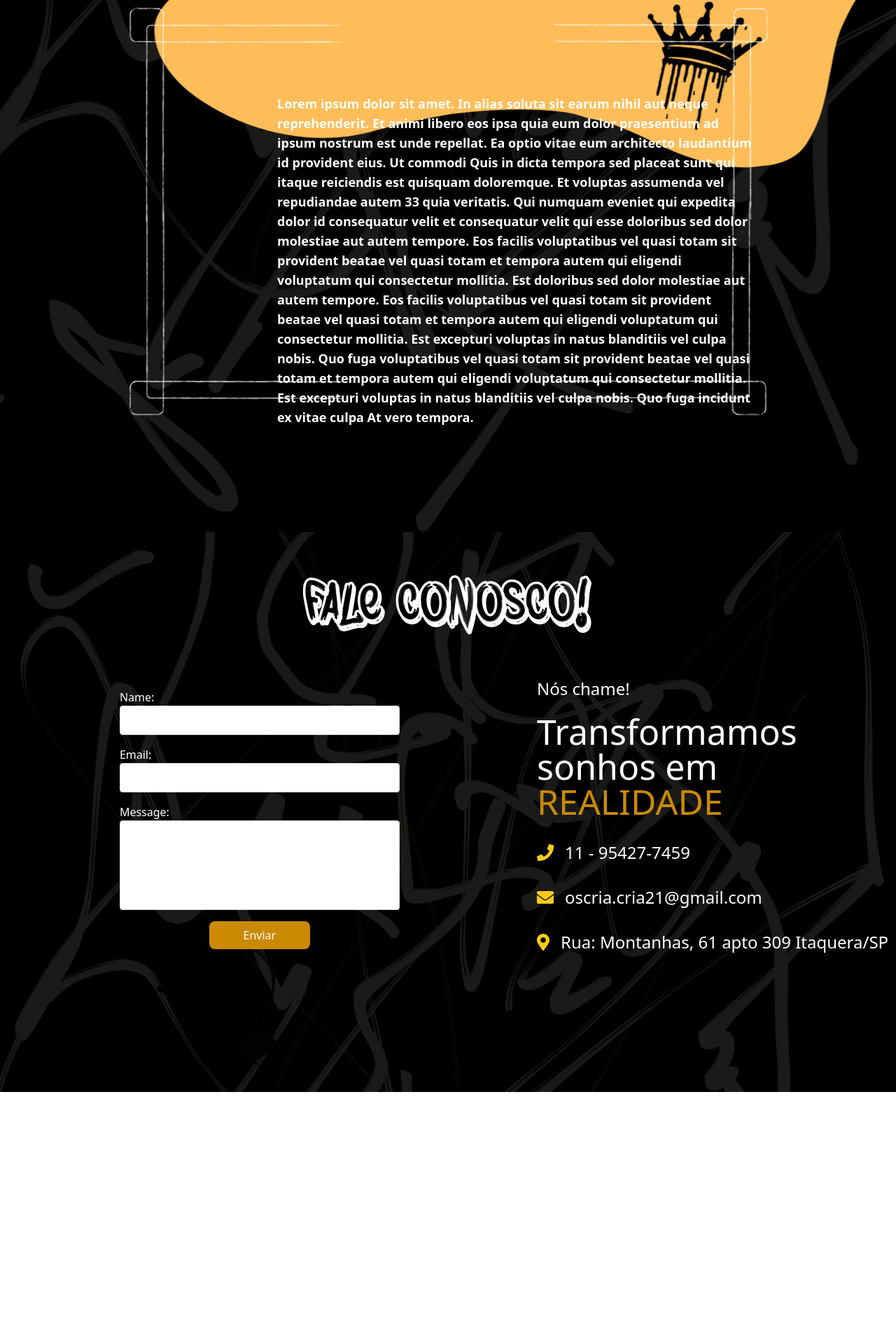
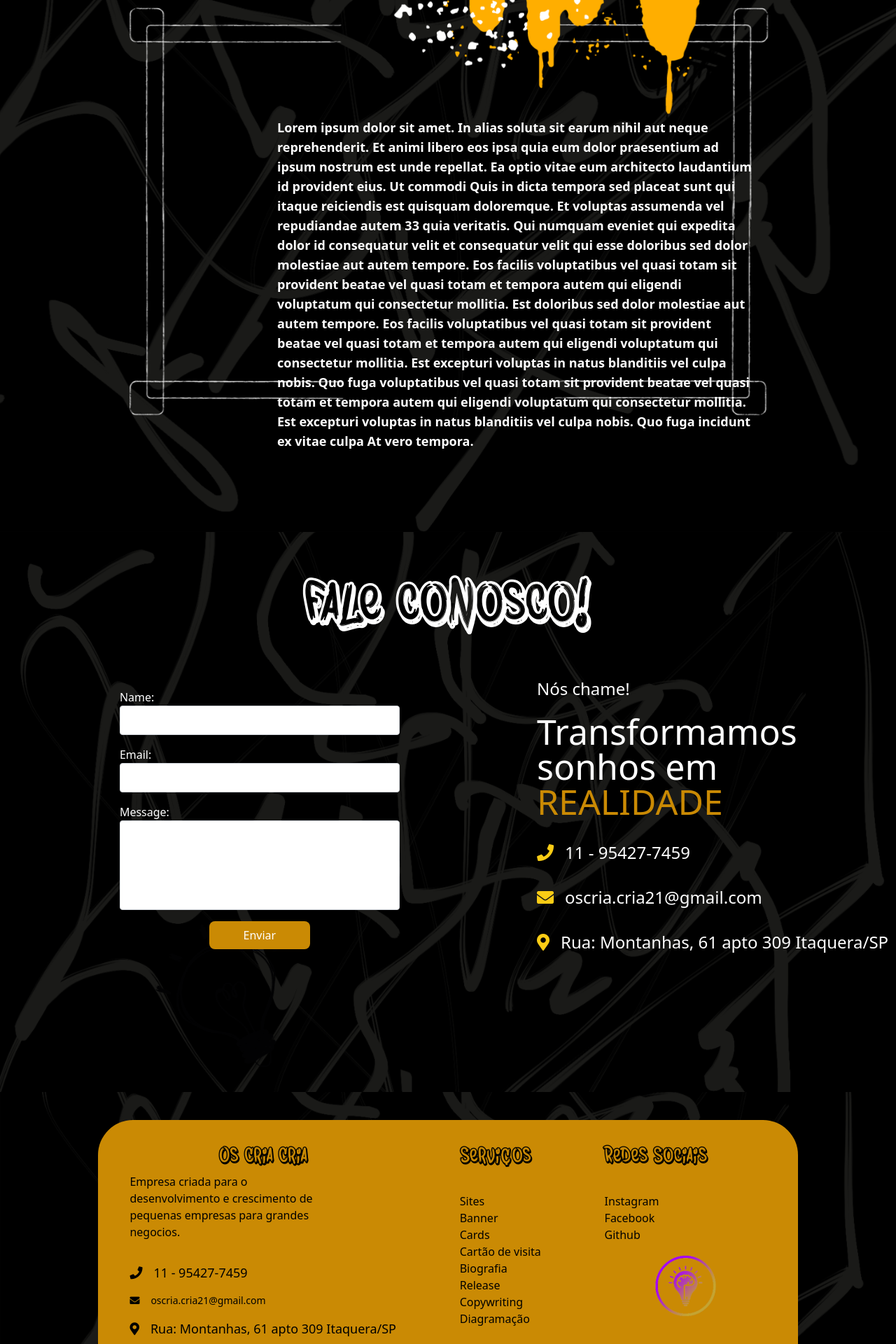
Before and after one commit to Antonio-Jr28/os-cria-cria, a React (Vite) app: page / in a window 1280 px wide. Shown: the part 1628-3548 px from the top of the page at 70% size. Before the commit the page ends 3188 px from the top, so only its background shows below. Built offline with nearby package versions, Linux system fonts and the light colour scheme.

Commit message:
finalizando footer

```diff
--- a/src/App.tsx
+++ b/src/App.tsx
@@ -6,6 +6,7 @@ import BackgroundTwo from '../src/assets/banners/banner-2.png'
 import BackgoundTree from '../src/assets/banners/banner-3.png'
 import { ServicesSection } from './components/services/section-services.component'
 import { ContactUs } from './components/contact-us/contact-us-form.component'
+import { Footer } from './components/footer/footer.component'
 
 export const App = () => {
   const images = [Background, BackgroundTwo, BackgoundTree]
@@ -19,6 +20,7 @@ export const App = () => {
     'Copywriting',
     'Diagramação',
   ]
+  const socialMedia = ['Instagram', 'Facebook', 'Github']
 
   return (
     <>
@@ -35,6 +37,10 @@ export const App = () => {
       <section className="background-image-form h-[800px]">
         <ContactUs />
       </section>
+
+      <section className="flex justify-center items-end background-image-form h-[360px]">
+        <Footer medias={socialMedia} services={services} />
+      </section>
     </>
   )
 }
--- /dev/null
+++ b/src/components/footer/footer.component.tsx
@@ -0,0 +1,55 @@
+import React from 'react'
+
+import Logo from '../../assets/icon/logo-mobile.svg'
+
+interface FooterProps {
+  services: string[]
+  medias: string[]
+}
+
+export const Footer: React.FC<FooterProps> = ({ services, medias }) => {
+  return (
+    <div className=" flex flex-row justify-around bg-yellow-600 h-[320px] w-[1000px] rounded-t-[50px]">
+      <div>
+        <h2 className="text-bombing text-4xl text-center mt-8">Os Cria Cria</h2>
+        <p className="w-[300px] mt-1">
+          Empresa criada para o desenvolvimento e crescimento de pequenas
+          empresas para grandes negocios.
+        </p>
+        <p className="text-black text-lg mt-8">
+          <i className="fas fa-phone mr-4 text-black"></i>
+          11 - 95427-7459
+        </p>
+        <p className="text-black text-sm mt-4">
+          <i className="fas fa-envelope mr-4 text-black"></i>
+          oscria.cria21@gmail.com
+        </p>
+        <p className="text-black text-lg mt-4">
+          <i className="fas fa-map-marker-alt mr-4 text-black"></i>
+          Rua: Montanhas, 61 apto 309 Itaquera/SP
+        </p>
+      </div>
+
+      <div>
+        <h2 className="text-bombing text-4xl mt-8">Serviços</h2>
+
+        <ol className="mt-8">
+          {services.map((service) => (
+            <li className="text-black">{service}</li>
+          ))}
+        </ol>
+      </div>
+
+      <div>
+        <h2 className="text-bombing text-4xl mt-8">Redes Sociais</h2>
+
+        <ul className="mt-8">
+          {medias.map((redes) => (
+            <li>{redes}</li>
+          ))}
+        </ul>
+        <img src={Logo} alt="logo" />
+      </div>
+    </div>
+  )
+}
--- a/src/components/services/section-services.component.tsx
+++ b/src/components/services/section-services.component.tsx
@@ -16,11 +16,11 @@ export const ServicesSection: React.FC<ServicesSectionProps> = ({
         ))}
       </ol>
       <Divider />
-      <h1 className="flex justify-end pr-20 text-bombing text-8xl text-white">
+      <h1 className="flex justify-end pr-20 text-bombing text-8xl text-black pt-1">
         Quem Somos?
       </h1>
 
-      <h2 className="w-[900px] text-white pl-[220px] pt-[170px] font-semibold text-lg">
+      <h2 className="w-[900px] text-white pl-[220px] pt-[200px] font-semibold text-lg">
         Lorem ipsum dolor sit amet. In alias soluta sit earum nihil aut neque
         reprehenderit. Et animi libero eos ipsa quia eum dolor praesentium ad
         ipsum nostrum est unde repellat. Ea optio vitae eum architecto
--- a/src/index.css
+++ b/src/index.css
@@ -3,7 +3,7 @@
 @import 'tailwindcss/utilities';
 
 .background-image {
-  background-image: url('./assets/backgrounds/banner-principal.svg');
+  background-image: url('./assets/backgrounds/teste.svg');
   background-size: cover;
   background-position: center;
 }
```
Also changed, not shown: src/assets/backgrounds/teste.svg (added).
